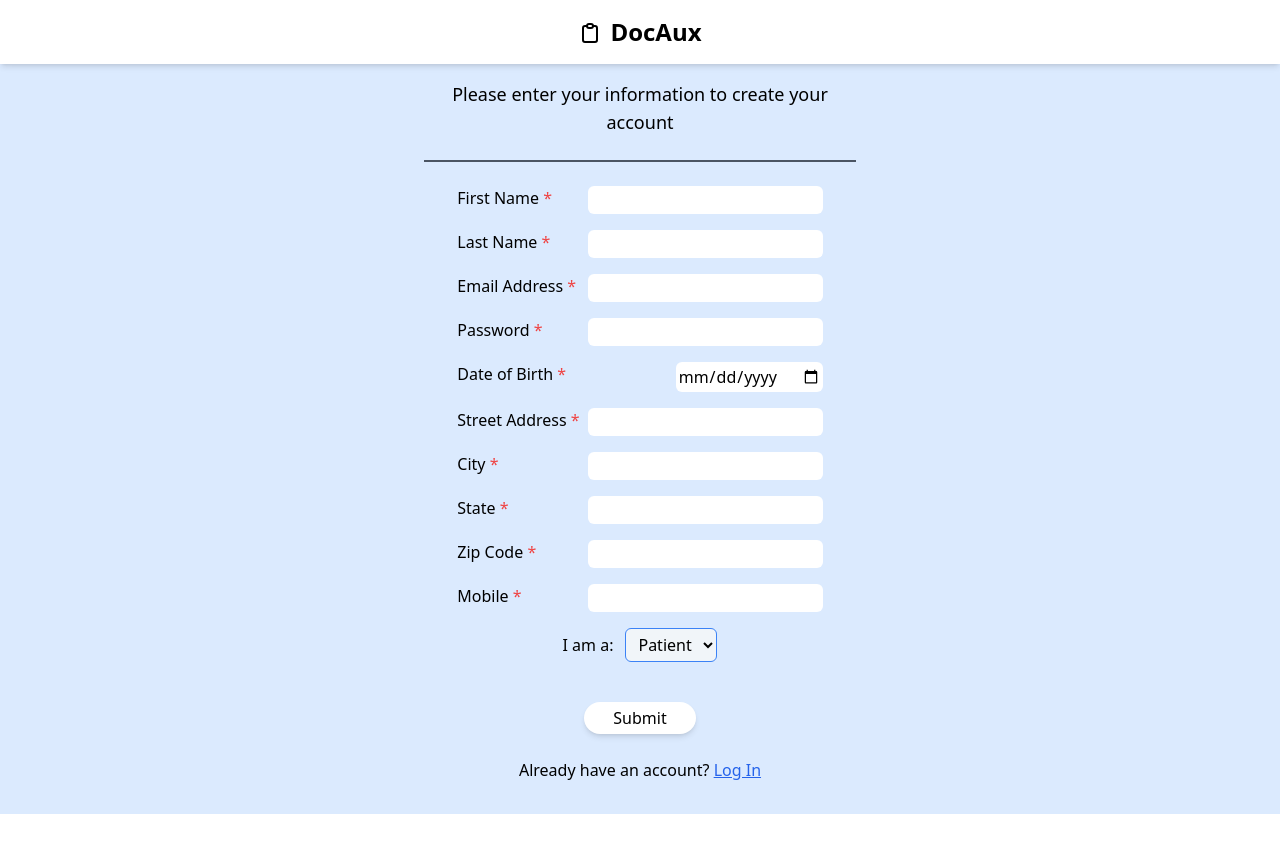
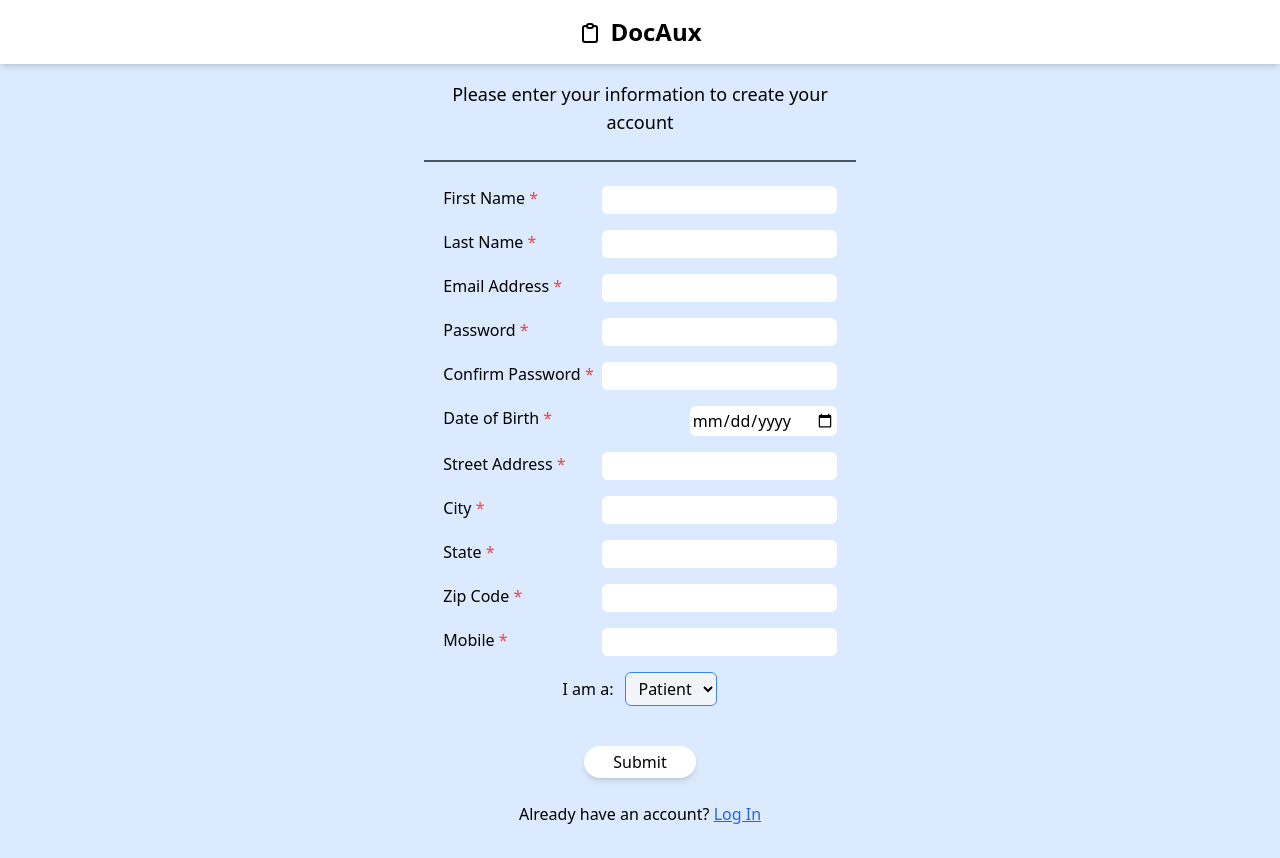
Before and after one commit to ethansafai/doc-aux, a React (Create React App) app: page /signup in a window 1280 px wide. Before the commit the page ends 814 px from the top, so only its background shows below. Built offline with nearby package versions, Linux system fonts and the light colour scheme.

Commit message:
Add confirm password field for signup page

```diff
--- a/src/components/Signup.js
+++ b/src/components/Signup.js
@@ -33,6 +33,7 @@ const initialFormData = {
   lastName: '',
   email: '',
   password: '',
+  confirmPassword: '',
   dob: '',
   medicalLicenseNo: '',
   practiceName: '',
@@ -67,6 +68,10 @@ function Signup() {
     try {
       if (role !== 'doctor' && role !== 'patient') {
         throw new Error(`Invalid value for 'role': ${role}`)
+      }
+
+      if (formData.password !== formData.confirmPassword) {
+        throw new Error('Passwords do not match')
       }
 
       let submitData = {}
@@ -136,12 +141,10 @@ function Signup() {
       if (err instanceof AxiosError) {
         setErrorMessage(err.response?.data?.error ?? 'An error occurred')
       } else {
-        setErrorMessage('An error occurred')
+        setErrorMessage(err.message ?? 'An error occurred')
       }
     } finally {
       setLoading(false)
-      setFormData(initialFormData)
-      setErrorMessage('')
     }
   }
 
@@ -181,6 +184,13 @@ function Signup() {
           onChangeCb={handleChange}
           value={formData.password}
           name="password"
+        />
+        <FormItem
+          itemName="Confirm Password"
+          inputType="password"
+          onChangeCb={handleChange}
+          value={formData.confirmPassword}
+          name="confirmPassword"
         />
         <FormItem
           itemName="Date of Birth"
```
